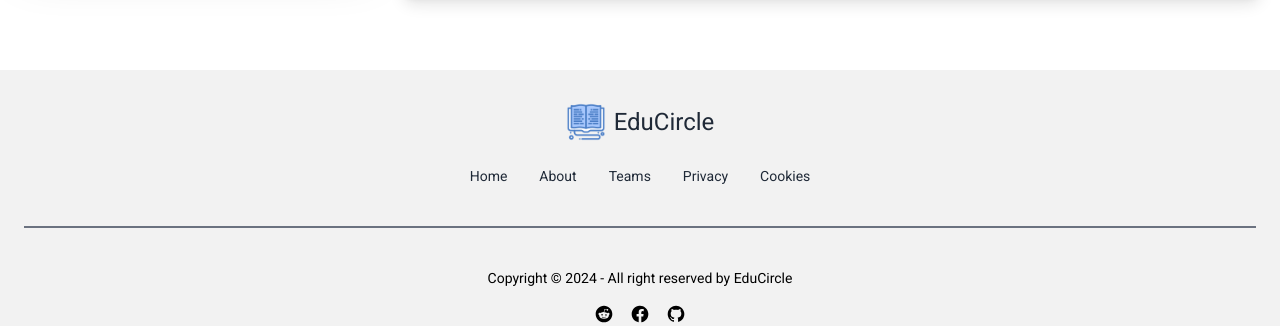
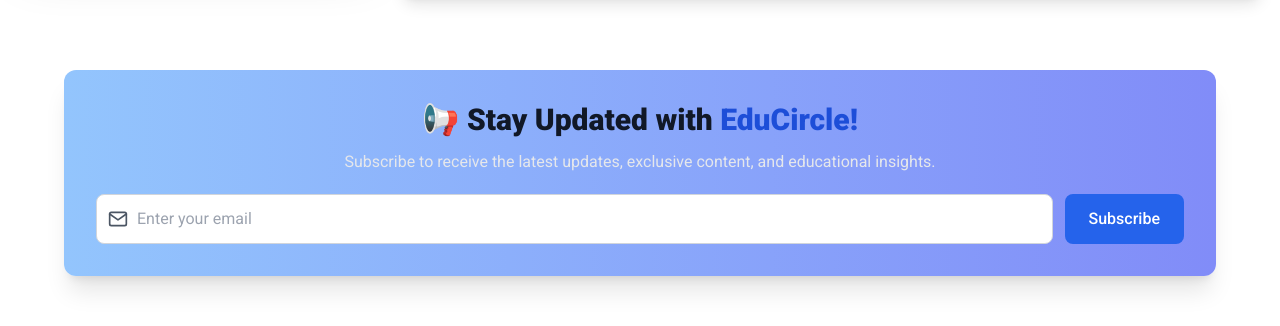
Before and after one commit to istiak19/EduCircle-client, a React (Vite) app: page / in a window 1280 px wide. Shown: the part 1582-1908 px from the top of the page. Built offline with nearby package versions, Linux system fonts and the light colour scheme; no server answers.

Commit message:
Newsletter add

```diff
--- /dev/null
+++ b/src/components/NewsletterForm/NewsletterForm.jsx
@@ -0,0 +1,63 @@
+import { useState } from "react";
+import { toast } from "react-toastify";
+import { FiMail } from "react-icons/fi";
+import useAuth from "../../Hook/useAuth";
+
+const NewsletterForm = () => {
+    const { isDarkMode } = useAuth();
+    const [email, setEmail] = useState("");
+    const [loading, setLoading] = useState(false);
+
+    const handleSubmit = (e) => {
+        e.preventDefault();
+        if (!email || !/\S+@\S+\.\S+/.test(email)) {
+            toast.error("❌ Please enter a valid email address!");
+            return;
+        }
+
+        setLoading(true);
+        setTimeout(() => {
+            toast.success("✅ Subscribed successfully! 🎉");
+            setEmail("");
+            setLoading(false);
+        }, 1500);
+    };
+
+    return (
+        <div className={`mb-16 p-8 rounded-xl shadow-xl max-w-6xl mx-auto text-center transition-all duration-300
+            ${isDarkMode ? "bg-gray-900 text-white" : "bg-gradient-to-r from-blue-300 to-indigo-400 text-gray-900"}`}
+        >
+            <h2 className="text-3xl font-extrabold mb-3">
+                📢 Stay Updated with <span className={isDarkMode ? "text-blue-400" : "text-blue-700"}>EduCircle!</span>
+            </h2>
+            <p className="mb-5 text-gray-200">
+                Subscribe to receive the latest updates, exclusive content, and educational insights.
+            </p>
+            <form onSubmit={handleSubmit} className="flex flex-col sm:flex-row gap-3">
+                <div className="relative w-full">
+                    <FiMail className={`absolute left-3 top-1/2 transform -translate-y-1/2 transition-colors
+                        ${isDarkMode ? "text-gray-300" : "text-gray-600"}`} size={20}
+                    />
+                    <input
+                        type="email"
+                        placeholder="Enter your email"
+                        className={`pl-10 pr-4 py-3 w-full rounded-lg border focus:ring-2 transition-all duration-300
+                            ${isDarkMode ? "bg-gray-800 text-white border-gray-600 focus:ring-blue-400" : "bg-white text-gray-900 border-gray-300 focus:ring-blue-500"}`}
+                        value={email}
+                        onChange={(e) => setEmail(e.target.value)}
+                    />
+                </div>
+                <button
+                    type="submit"
+                    className={`px-6 py-3 rounded-lg font-medium text-white transition-all duration-300
+                        ${loading ? "bg-gray-400 cursor-not-allowed" : isDarkMode ? "bg-blue-500 hover:bg-blue-400" : "bg-blue-600 hover:bg-blue-500"}`}
+                    disabled={loading}
+                >
+                    {loading ? "Subscribing..." : "Subscribe"}
+                </button>
+            </form>
+        </div>
+    );
+};
+
+export default NewsletterForm;
--- a/src/pages/Home.jsx
+++ b/src/pages/Home.jsx
@@ -3,6 +3,7 @@
 import FAQ from "../components/FAQ";
 import Features from "../components/Features";
 import Reviews from "../components/Reviews/Reviews";
+import NewsletterForm from "../components/NewsletterForm/NewsletterForm";
 
 const Home = () => {
     return (
@@ -16,6 +17,7 @@
             <Features></Features>
             <Reviews></Reviews>
             <FAQ></FAQ>
+            <NewsletterForm></NewsletterForm>
         </div>
     );
 };
```
